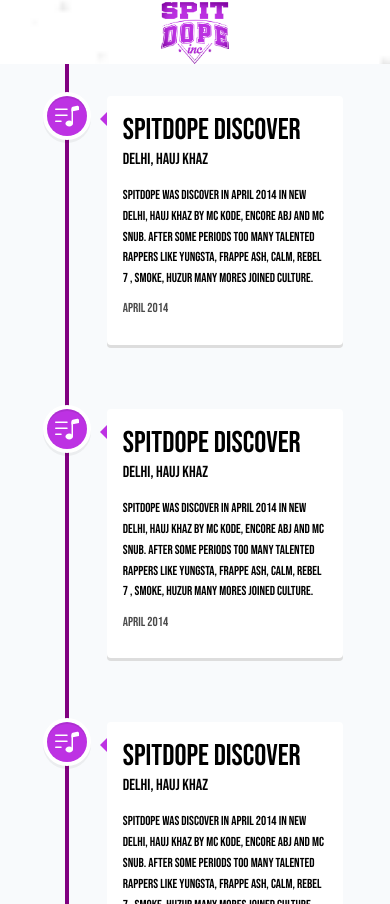
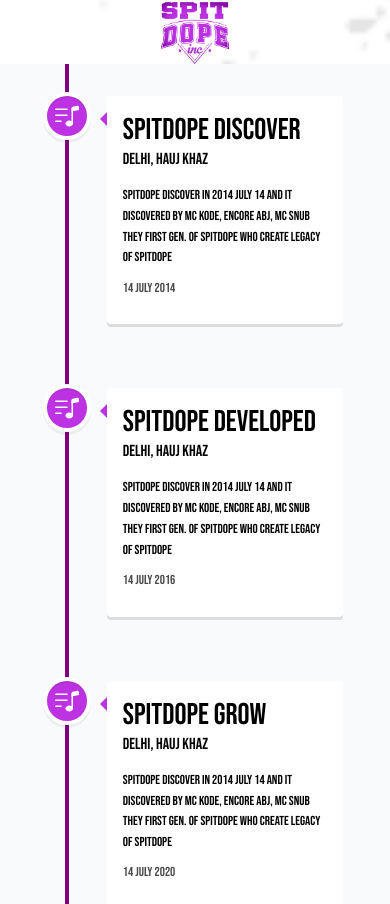
Before and after one commit to USToLA-999/SpitDope, a React (Vite) app: page /aboutus in a window 390 px wide. Shown: the part 2360-3264 px from the top of the page. Built offline with nearby package versions, Linux system fonts and the light colour scheme; a web font is replaced by a local one.

Commit message:
add animation and make it responsive and history part fix

```diff
--- a/src/Pages/AboutUs/Herobar.jsx
+++ b/src/Pages/AboutUs/Herobar.jsx
@@ -135,16 +135,16 @@
                                         className="vertical-timeline-element--work  bebas-neue-regular"
                                         contentStyle={{ color: 'black' }}
                                         contentArrowStyle={{ borderRight: '7px solid rgb(189, 50, 227)' }}
-                                        date="April 2014"
+                                        date={history.Date}
                                         iconStyle={{ background: 'rgb(189, 50, 227)', color: '#fff' }}
                                         icon={<BsMusicNoteList />}
                                         dateClassName='text-black bebas-neue-regular '
                                         position={index % 2 ? "right" : "left "}
                                     >
-                                        <h3 className="vertical-timeline-element-title bebas-neue-regular text-3xl">Spitdope Discover</h3>
+                                        <h3 className="vertical-timeline-element-title bebas-neue-regular text-3xl">{history.name}</h3>
                                         <h4 className="vertical-timeline-element-subtitle bebas-neue-regular">Delhi, Hauj khaz</h4>
                                         <p className='bebas-neue-regular'>
-                                            spitdope was discover in april 2014 in New Delhi, hauj khaz by MC kode, Encore ABJ and MC Snub. after some periods too many talented rappers like yungsta, frappe Ash, Calm, Rebel 7 , Smoke, Huzur many mores joined Culture.
+                                            {history.Desc}
                                         </p>
                                     </VerticalTimelineElement>
 
```
